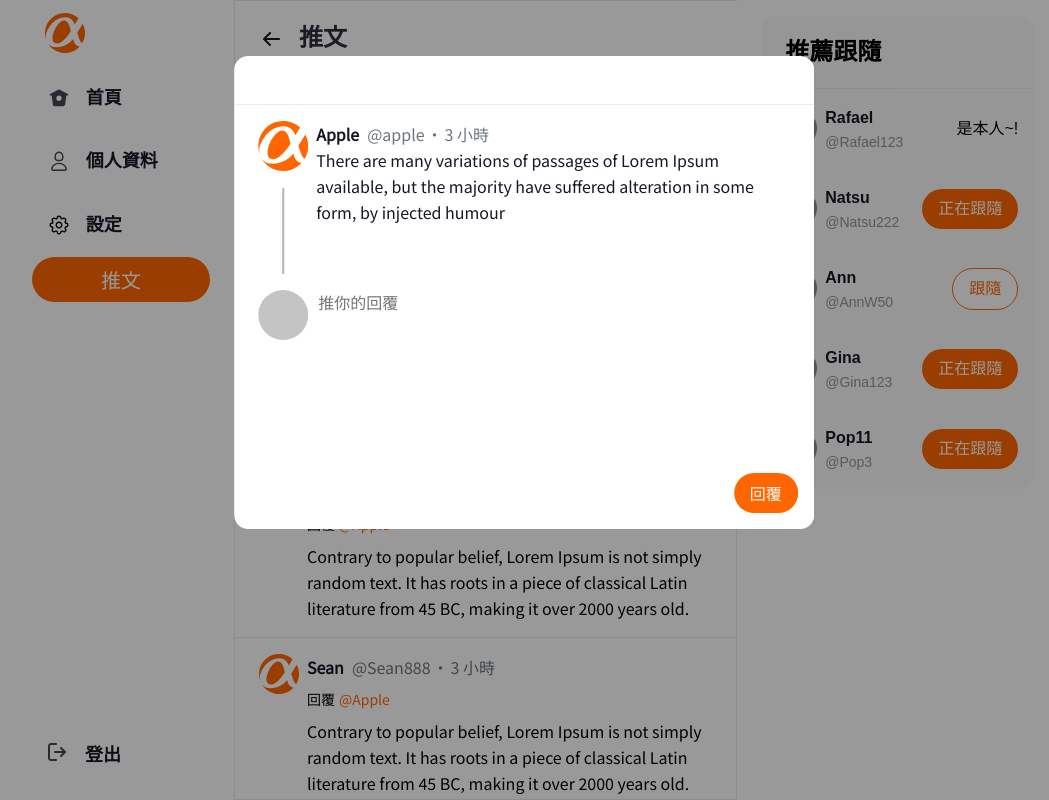
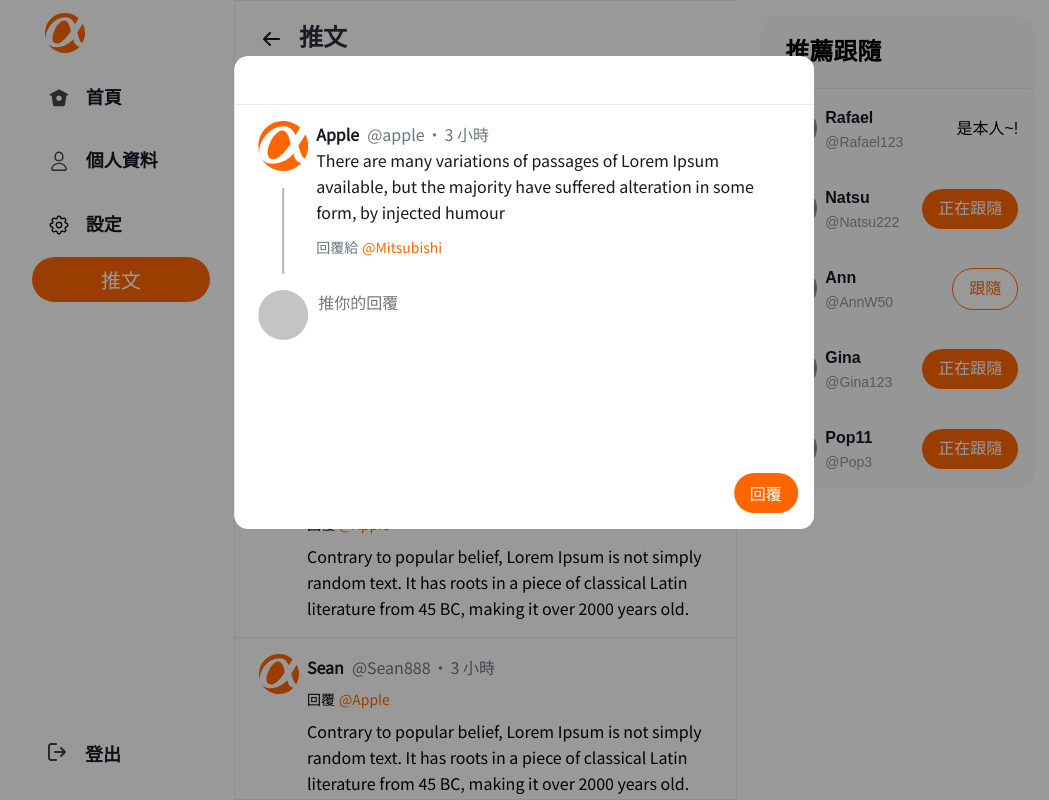
Before and after one commit to yhosutun2490/Simple-Twitter--, a React (Create React App) app: page /tweet/1 in a window 1280 px wide. Both pictures are taken after a click on the element 382 px from the left and 427 px from the top of the page. Shown: the whole page, without its empty margins (116-1165 px from the left). Built offline with nearby package versions, Linux system fonts and the light colour scheme; some icons are missing.

Commit message:
fix- replyModal blank error reset (Modal closing)

```diff
--- a/src/Components/ReplyModal/ReplyModal.module.scss
+++ b/src/Components/ReplyModal/ReplyModal.module.scss
@@ -92,6 +92,21 @@
     font-weight: 400;
     margin-left: 8px;
   }
+  .response-to-user {
+    display: flex;
+    font-size: 14px;
+    line-height: 22px;
+    font-weight: 400;
+    margin-left: 8px;
+    margin-top: 11px;
+    .response-title-1 {
+      color: var(--color-secondary);
+      margin-right: 4px;
+    }
+    .response-title-2 {
+      color: var(--logo-color);
+    }
+  }
 
 
 }
@@ -137,6 +152,9 @@
   display: flex;
   justify-content: end;
   align-items: center;
+  .reply-btn {
+    outline: none;
+  }
 
   .error-message {
     margin-right: 20px;
--- a/src/Components/ReplyModal/index.jsx
+++ b/src/Components/ReplyModal/index.jsx
@@ -38,6 +38,8 @@ function ReplyModal(props) {
       <div
         className={styles["popup-backdrop"]}
         onClick={() => {
+          setText("");
+          setIsBlank(false);
           closeEvent(false);
         }}
       ></div>
@@ -45,7 +47,11 @@ function ReplyModal(props) {
         <div className={styles["popup-head"]}>
           <button
             className={styles["btn-close"]}
-            onClick={() => closeEvent(false)}
+            onClick={() => {
+              setText("");
+              setIsBlank(false);
+              closeEvent(false);
+            }}
           >
             <Close className={styles["btn-close-img"]} />
           </button>
@@ -62,6 +68,10 @@ function ReplyModal(props) {
                 There are many variations of passages of Lorem Ipsum available,
                 but the majority have suffered alteration in some form, by
                 injected humour
+              </div>
+              <div className={styles["response-to-user"]}>
+                <p className={styles["response-title-1"]}>回覆給</p>
+                <p className={styles["response-title-2"]}>@{"Mitsubishi"}</p>
               </div>
             </div>
           </div>
```
